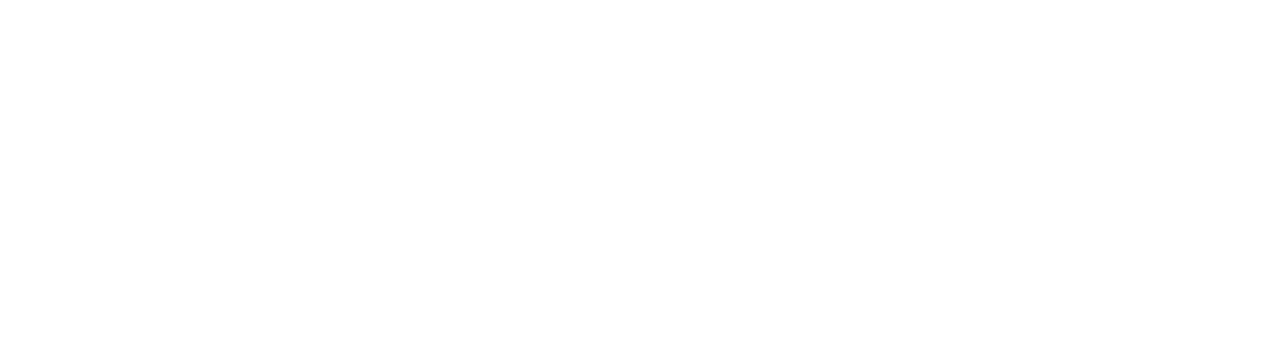
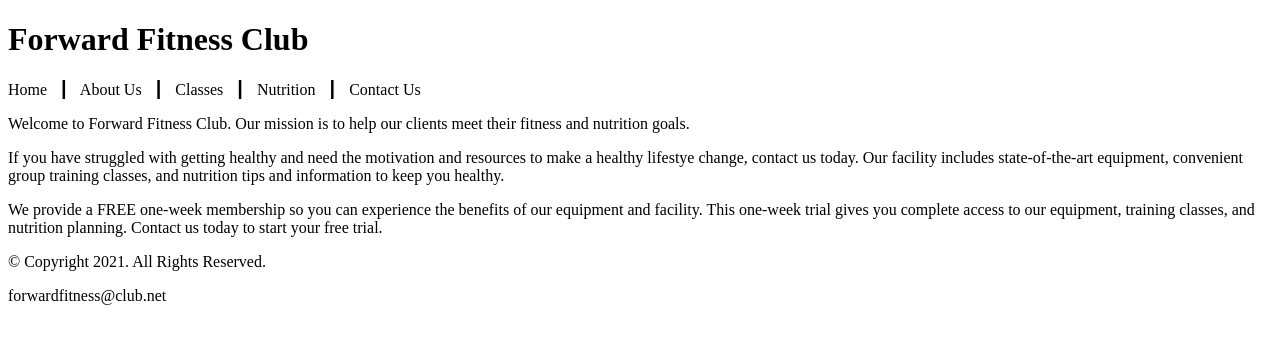
Before and after one commit to 144Fa22/ch2notes-KaylinLaMaster, a plain HTML site: page index.html in a window 1280 px wide. Drawn offline with Linux system fonts and the light colour scheme.

Commit message:
Chapter 2 Notes

```diff
--- a/index.html
+++ b/index.html
@@ -1,13 +1,45 @@
 <!DOCTYPE html>
+<!-- This website template was created by: Kaylin LaMaster -->
 <html lang="en">
 
 <head>
-  <title></title>
+  <title>Forward Fitness Club</title>
   <meta charset="utf-8">
 </head>
 
 <body>
 
+  <!-- Use the header area for the website name or logo -->
+  <header>
+    <h1>Forward Fitness Club</h1>
+  </header>
+
+  <!-- Use the nav area to add hyperlinks to other pages within the website -->
+  <nav>
+    <p>Home &nbsp; &#9475; &nbsp;
+    About Us &nbsp; &#9475; &nbsp;
+    Classes &nbsp; &#9475; &nbsp;
+    Nutrition &nbsp; &#9475; &nbsp;
+    Contact Us</p>
+  </nav>
+
+  <!-- Use the main area to add the main content of the webpage -->
+  <main>
+
+    <p>Welcome to Forward Fitness Club. Our mission is to help our clients meet their fitness and nutrition goals.</p>
+
+    <p>If you have struggled with getting healthy and need the motivation and resources to make a healthy lifestye change, contact us today. Our facility includes state-of-the-art equipment, convenient group training classes, and nutrition tips and information to keep you healthy.</p>
+
+    <p>We provide a FREE one-week membership so you can experience the benefits of our equipment and facility. This one-week trial gives you complete access to our equipment, training classes, and nutrition planning. Contact us today to start your free trial.</p>
+
+  </main>
+
+  <!-- Use the footer area to add webpage footer content -->
+  <footer>
+    <p>&copy; Copyright 2021. All Rights Reserved.</p>
+    <p>forwardfitness@club.net</p>
+  </footer>
+
 </body>
 
 </html>
```
